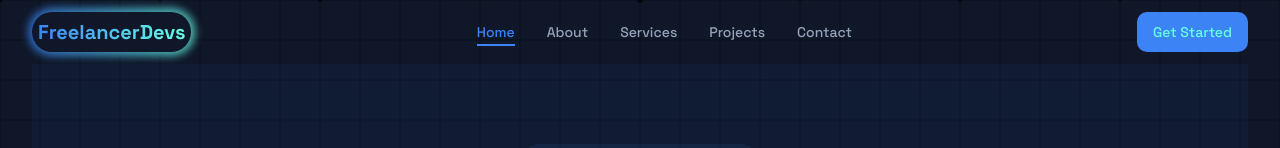
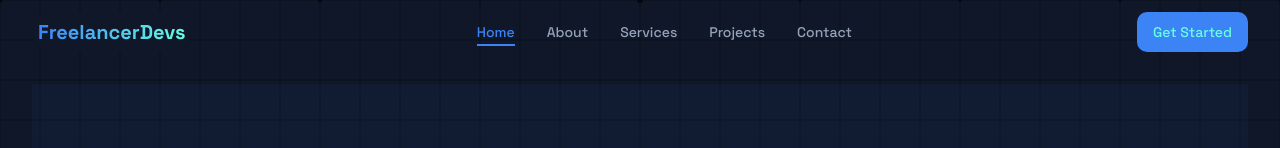
Before and after one commit to kajal-04/freelancerdevs, a Next.js app: page / in a window 1280 px wide. Shown: the top 148 px of the page. Built offline with nearby package versions, Linux system fonts and the light colour scheme.

Commit message:
removed ugly logo styles

```diff
--- a/components/navbar.tsx
+++ b/components/navbar.tsx
@@ -33,7 +33,7 @@ export default function Navbar() {
   return (
     <header
       className={cn(
-        "sticky top-0 z-50 w-full transition-all duration-300",
+        "sticky top-0 z-50 w-full transition-all duration-300 mb-5",
         scrolled ? "bg-background/80 backdrop-blur-lg border-b border-border/40" : "bg-transparent",
       )}
     >
@@ -46,7 +46,7 @@ export default function Navbar() {
               transition={{ duration: 0.5 }}
               className="relative flex items-center"
             >
-              <div className="absolute -inset-1 rounded-full bg-gradient-to-r from-primary to-primary-foreground opacity-75 blur-sm"></div>
+              <div className="absolute -inset-1 from-primary opacity-75 blur-sm"></div>
               <div className="relative rounded-full bg-background p-1.5">
                 <span className="text-xl font-bold bg-clip-text text-transparent bg-gradient-to-r from-primary to-primary-foreground">
                   FreelancerDevs
```
